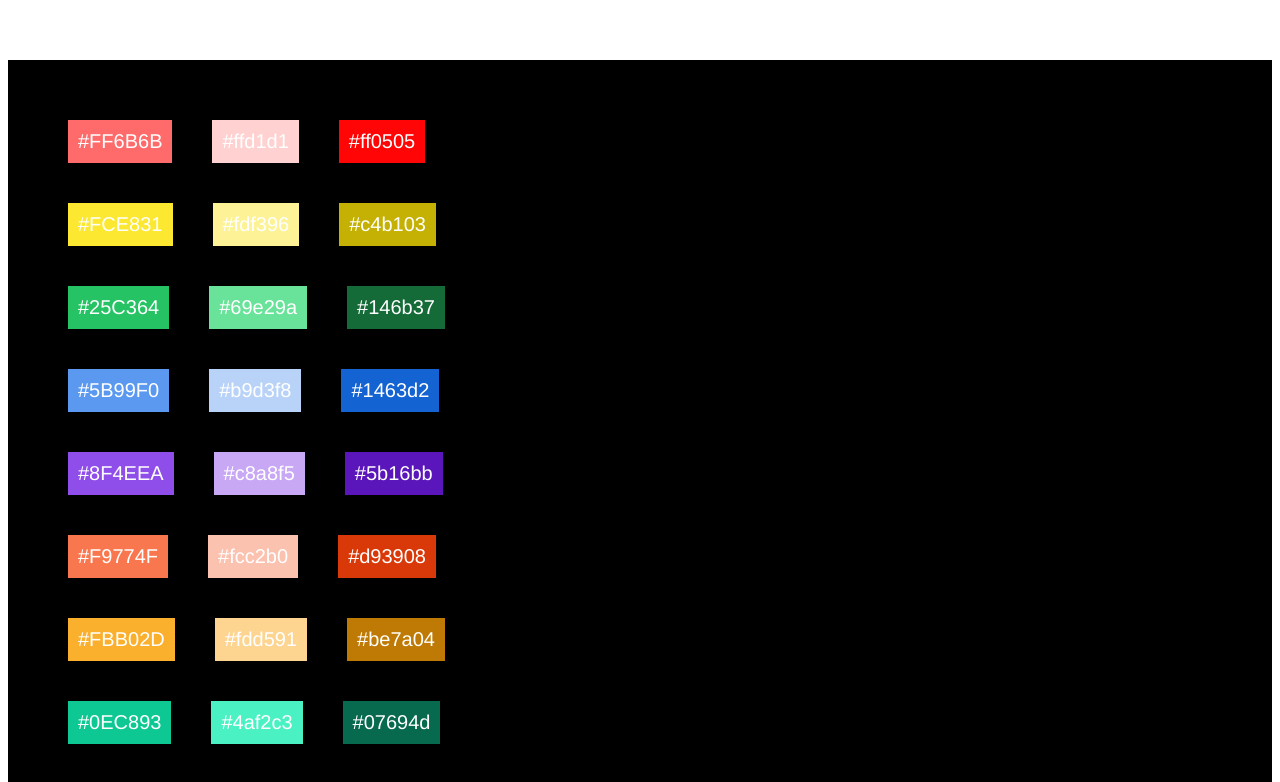
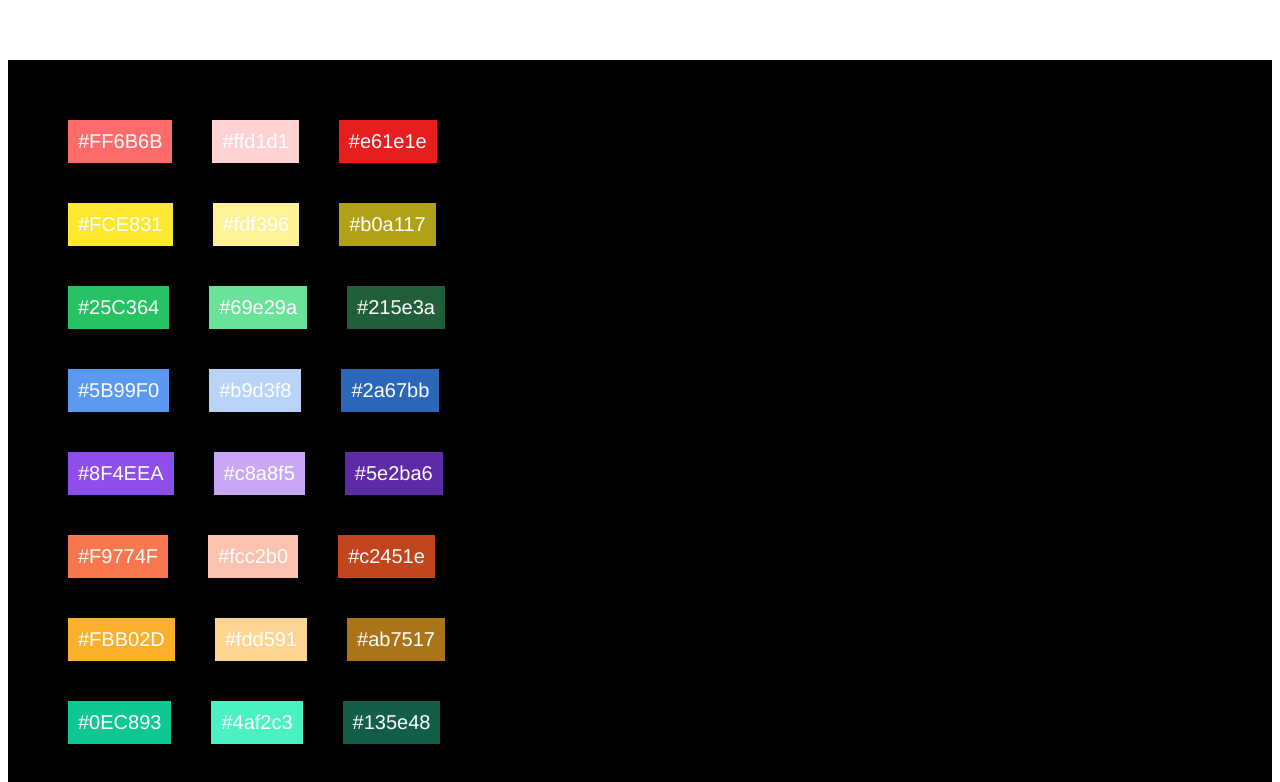
Before and after one commit to jaydeep-shelake/slackBotCallbackPage, a Vue app: page /avatar-color in a window 1280 px wide. Shown: the top 782 px of the page. Built offline with nearby package versions, Linux system fonts and the light colour scheme.

Commit message:
m: added new color

```diff
--- a/src/components/AvtarColor.vue
+++ b/src/components/AvtarColor.vue
@@ -19,7 +19,7 @@ const props = defineProps({
     type: String,
   },
 });
-function converHextToHSL(hex, num) {
+function converHextToHSL(hex, num2, num) {
   var result = /^#?([a-f\d]{2})([a-f\d]{2})([a-f\d]{2})$/i.exec(hex);
 
   var r = parseInt(result[1], 16);
@@ -58,10 +58,11 @@ function converHextToHSL(hex, num) {
   l = Math.round(l);
   h = Math.round(360 * h);
 
-  //   var colorInHSL = "hsl(" + h + ", " + s + "%, " + (l + num) + "%)";
+  // var colorInHSL = "hsl(" + h + ", " + s + "%, " + (l + num) + "%)";
 
   //convert from hsl to hex
   l = l + num;
+  s = s + num2;
   l /= 100;
   const a = (s * Math.min(l, 1 - l)) / 100;
   const f = (n) => {
@@ -74,8 +75,8 @@ function converHextToHSL(hex, num) {
   return `#${f(0)}${f(8)}${f(4)}`;
 }
 
-const primaryLightColor = converHextToHSL(props.mainColor, 20); // light color
-const secondaryDarkColor = converHextToHSL(props.mainColor, -20); // dark color
+const primaryLightColor = converHextToHSL(props.mainColor, 0, 20); // light color
+const secondaryDarkColor = converHextToHSL(props.mainColor, -20, -20); // dark color
 </script>
 
 <style scoped>
```
